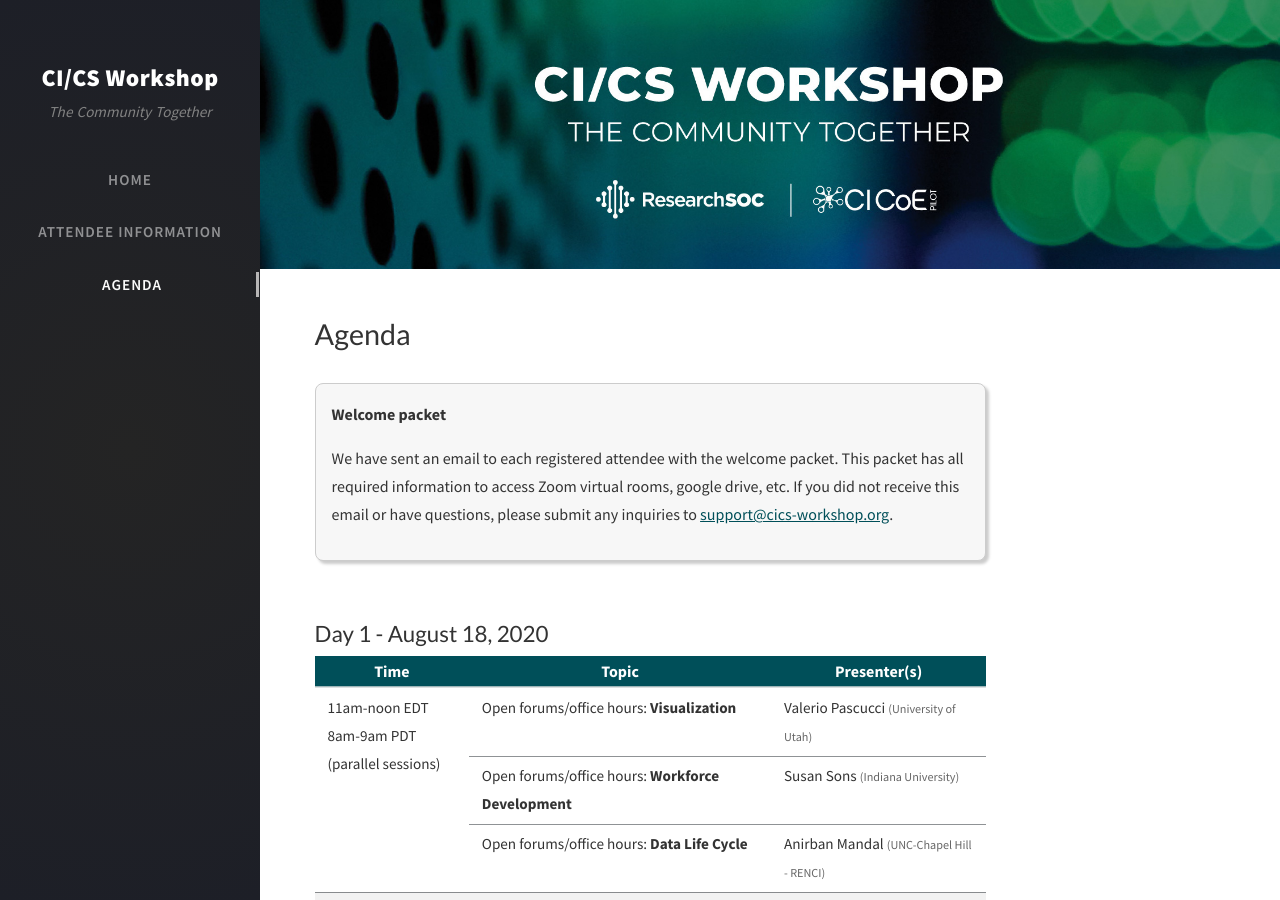
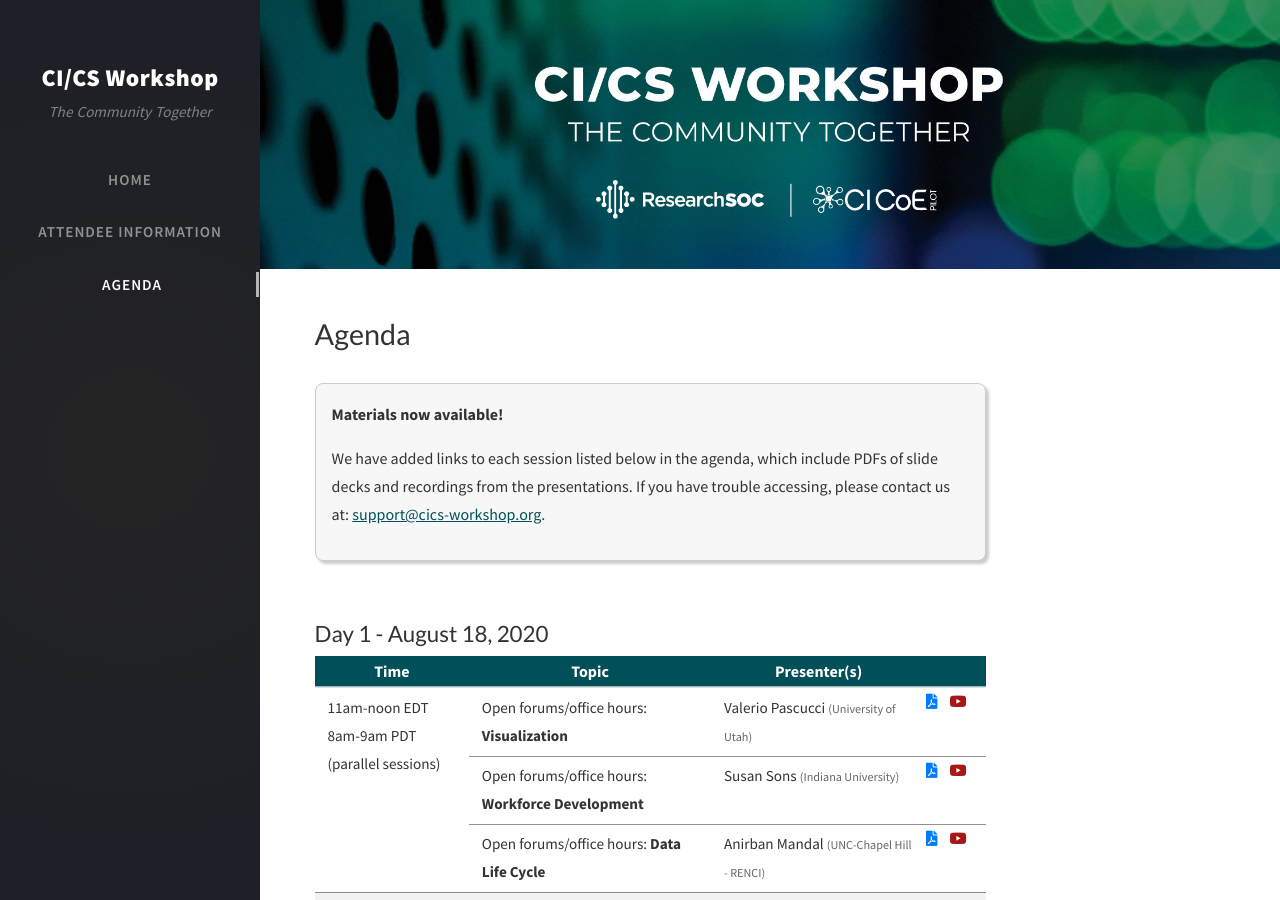
Before and after one commit to cics-workshop/cics-workshop.github.io, a Jekyll site: the page built from agenda.html, in a window 1280 px wide and 900 px high. Built offline with Jekyll 4.4.1, drawn with Linux system fonts in a browser that asks for light colours; nearby versions of some CDN libraries; comment, search, counter and statistics services are not loaded.

Commit message:
adding videos

```diff
--- a/agenda.html
+++ b/agenda.html
@@ -8,11 +8,11 @@ permalink: /agenda/
 
 <div class="col-12 col-lg-12 col-xl-12"
      style="margin: auto; margin-top: 2em; text-align: left; background-color: #f7f7f7; border: 1px solid #ccc; padding: 1em; border-radius: 0.5em; box-shadow: #ccc 3px 3px 3px">
-    <p><strong>Welcome packet</strong></p>
+    <p><strong>Materials now available!</strong></p>
     <p>
-        We have sent an email to each registered attendee with the welcome packet. This packet has all required
-        information to access Zoom virtual rooms, google drive, etc. If you did not receive this email or have
-        questions, please submit any inquiries to
+        We have added links to each session listed below in the agenda, which include
+        PDFs of slide decks and recordings from the presentations. If you have trouble
+        accessing, please contact us at:
         <a href="mailto:support@cics-workshop.org" style="color: #004F59; text-decoration: underline">
             support@cics-workshop.org</a>.
     </p>
@@ -26,40 +26,88 @@ permalink: /agenda/
     <th style="width: 23%">Time</th>
     <th>Topic</th>
     <th style="width: 32%">Presenter(s)</th>
+    <th style="width: 60px"></th>
     </thead>
     <tbody>
     <tr style="background-color: #fff">
         <td rowspan="3">11am-noon EDT <br/> 8am-9am PDT <br/> (parallel sessions)</td>
         <td>Open forums/office hours: <strong>Visualization</strong></td>
         <td>Valerio Pascucci <span class="inst">(University of Utah)</span></td>
+        <td style="margin: 0; padding: 0">
+            <a href="" target="_blank">
+                <i class="fas fa-file-pdf"></i>
+            </a>
+            &nbsp;&nbsp;
+            <a href="https://youtu.be/_sm8nTbODXg" target="_blank" style="color: #a61717">
+                <i class="fab fa-youtube"></i>
+            </a>
+        </td>
     </tr>
     <tr style="background-color: #fff">
         <td>Open forums/office hours: <strong>Workforce Development</strong></td>
         <td>Susan Sons <span class="inst">(Indiana University)</span></td>
+        <td style="margin: 0; padding: 0">
+            <a href="" target="_blank">
+                <i class="fas fa-file-pdf"></i>
+            </a>
+            &nbsp;&nbsp;
+            <a href="https://youtu.be/-CbWKxx3RbU" target="_blank" style="color: #a61717">
+                <i class="fab fa-youtube"></i>
+            </a>
+        </td>
     </tr>
     <tr style="background-color: #fff">
         <td>Open forums/office hours: <strong>Data Life Cycle</strong></td>
         <td>Anirban Mandal <span class="inst">(UNC-Chapel Hill - RENCI)</span></td>
+        <td style="margin: 0; padding: 0">
+            <a href="" target="_blank">
+                <i class="fas fa-file-pdf"></i>
+            </a>
+            &nbsp;&nbsp;
+            <a href="https://youtu.be/-T7JBqHu8_w" target="_blank" style="color: #a61717">
+                <i class="fab fa-youtube"></i>
+            </a>
+        </td>
     </tr>
     <tr style="background-color: #f2f2f2">
         <td>Noon-1pm EDT <br/> 9am-10am PDT</td>
         <td>Lunch break</td>
+        <td></td>
         <td></td>
     </tr>
     <tr style="background-color: #fff">
         <td>1pm-2pm EDT <br/> 10am-11am PDT</td>
         <td>Welcome and introductions</td>
         <td>Susan Sons <span class="inst">(Indiana University)</span></td>
+        <td style="margin: 0; padding: 0">
+            <a href="" target="_blank">
+                <i class="fas fa-file-pdf"></i>
+            </a>
+            &nbsp;&nbsp;
+            <a href="https://youtu.be/dPihcelG-hE" target="_blank" style="color: #a61717">
+                <i class="fab fa-youtube"></i>
+            </a>
+        </td>
     </tr>
     <tr style="background-color: #f2f2f2">
         <td>2pm-2:30pm EDT <br/> 11am-11:30am PDT</td>
         <td>Break</td>
+        <td></td>
         <td></td>
     </tr>
     <tr style="background-color: #e8f4ea">
         <td>2:30pm-3:30pm EDT <br/> 11:30am-12:30pm PDT</td>
         <td><strong>Track 1A:</strong> Patching patch management: Fixes and tools for the understaffed</td>
         <td>Josh Drake <span class="inst">(Indiana University)</span></td>
+        <td style="margin: 0; padding: 0">
+            <a href="https://youtu.be/shcRiNN2F54" target="_blank">
+                <i class="fas fa-file-pdf"></i>
+            </a>
+            &nbsp;&nbsp;
+            <a href="" target="_blank" style="color: #a61717">
+                <i class="fab fa-youtube"></i>
+            </a>
+        </td>
     </tr>
     <tr style="background-color: #cfe2f3">
         <td>2:30pm-3:30pm EDT <br/> 11:30am-12:30pm PDT</td>
@@ -67,10 +115,20 @@ permalink: /agenda/
             Program
         </td>
         <td>Daniel Lapine <span class="inst">(University of Illinois at Champaign-Urbana)</span></td>
+        <td style="margin: 0; padding: 0">
+            <a href="" target="_blank">
+                <i class="fas fa-file-pdf"></i>
+            </a>
+            &nbsp;&nbsp;
+            <a href="https://youtu.be/IcJu2JE3QCI" target="_blank" style="color: #a61717">
+                <i class="fab fa-youtube"></i>
+            </a>
+        </td>
     </tr>
     <tr style="background-color: #f2f2f2">
         <td>3:30pm-4pm EDT <br/> 12:30pm-1pm PDT</td>
         <td>Break</td>
+        <td></td>
         <td></td>
     </tr>
     <tr style="background-color: #e8f4ea">
@@ -80,11 +138,29 @@ permalink: /agenda/
         <td>Valerio Pascucci, Steve Petruzza, and Giorgio Scorzelli
             <span class="inst">(University of Utah)</span>
         </td>
+        <td style="margin: 0; padding: 0">
+            <a href="" target="_blank">
+                <i class="fas fa-file-pdf"></i>
+            </a>
+            &nbsp;&nbsp;
+            <a href="https://youtu.be/LCd2j4kYobA" target="_blank" style="color: #a61717">
+                <i class="fab fa-youtube"></i>
+            </a>
+        </td>
     </tr>
     <tr style="background-color: #cfe2f3">
         <td>4pm-5pm EDT <br/> 1pm-2pm PDT</td>
         <td><strong>Track 2B:</strong> What is FAIR for research data?</td>
         <td>Charles Vardeman <span class="inst">(University of Notre Dame)</span></td>
+        <td style="margin: 0; padding: 0">
+            <a href="" target="_blank">
+                <i class="fas fa-file-pdf"></i>
+            </a>
+            &nbsp;&nbsp;
+            <a href="https://youtu.be/UzWKXkn8GsE" target="_blank" style="color: #a61717">
+                <i class="fab fa-youtube"></i>
+            </a>
+        </td>
     </tr>
     </tbody>
 </table>
@@ -108,8 +184,7 @@ permalink: /agenda/
             8am-1pm PDT
         </td>
         <td>Log analysis workshop. This workshop walks participants through the security log analysis lifecycle.</td>
-        <td>Mark Krenz and Ishan Abhinit <span class="inst">(Indiana University)</span>
-        </td>
+        <td>Mark Krenz and Ishan Abhinit <span class="inst">(Indiana University)</span></td>
     </tr>
     </tbody>
 </table>
@@ -124,32 +199,79 @@ permalink: /agenda/
     <th style="width: 23%">Time</th>
     <th>Topic</th>
     <th style="width: 30%">Presenter(s)</th>
+    <th style="width: 60px"></th>
     </thead>
     <tbody>
     <tr style="background-color: #fff">
         <td rowspan="5">11am-noon EDT <br/> 8am-9am PDT <br/> (parallel sessions)</td>
         <td>Open forums/office hours: <strong>Patch management</strong></td>
         <td>Josh Drake <span class="inst">(Indiana University)</span></td>
+        <td style="margin: 0; padding: 0">
+            <a href="" target="_blank">
+                <i class="fas fa-file-pdf"></i>
+            </a>
+            &nbsp;&nbsp;
+            <a href="https://youtu.be/11zmK7AUwns" target="_blank" style="color: #a61717">
+                <i class="fab fa-youtube"></i>
+            </a>
+        </td>
     </tr>
     <tr style="background-color: #fff">
         <td>Open forums/office hours: <strong>FAIR data</strong></td>
         <td>Charles Vardeman <span class="inst">(University Notre Dame)</span></td>
+        <td style="margin: 0; padding: 0">
+            <a href="" target="_blank">
+                <i class="fas fa-file-pdf"></i>
+            </a>
+            &nbsp;&nbsp;
+            <a href="https://youtu.be/xKuEIU8BB2s" target="_blank" style="color: #a61717">
+                <i class="fab fa-youtube"></i>
+            </a>
+        </td>
     </tr>
     <tr style="background-color: #fff">
         <td>Open forums/office hours: <strong>Cloud migration</strong></td>
         <td>Rob Ricci <span class="inst">(University of Utah)</span></td>
+        <td style="margin: 0; padding: 0">
+            <a href="" target="_blank">
+                <i class="fas fa-file-pdf"></i>
+            </a>
+            &nbsp;&nbsp;
+            <a href="https://youtu.be/PFPQpUIfHO0" target="_blank" style="color: #a61717">
+                <i class="fab fa-youtube"></i>
+            </a>
+        </td>
     </tr>
     <tr style="background-color: #fff">
         <td>Open forums/office hours: <strong>ConOps</strong></td>
         <td>Rafael Ferreira da Silva <span class="inst">(University of Southern California)</span></td>
+        <td style="margin: 0; padding: 0">
+            <a href="" target="_blank">
+                <i class="fas fa-file-pdf"></i>
+            </a>
+            &nbsp;&nbsp;
+            <a href="https://youtu.be/UmupWkB417U" target="_blank" style="color: #a61717">
+                <i class="fab fa-youtube"></i>
+            </a>
+        </td>
     </tr>
     <tr style="background-color: #fff">
         <td>Open forums/office hours: <strong>Workflows</strong></td>
         <td>Mats Rynge <span class="inst">(University of Southern California)</span></td>
+        <td style="margin: 0; padding: 0">
+            <a href="" target="_blank">
+                <i class="fas fa-file-pdf"></i>
+            </a>
+            &nbsp;&nbsp;
+            <a href="https://youtu.be/JKjvUEgx2c4" target="_blank" style="color: #a61717">
+                <i class="fab fa-youtube"></i>
+            </a>
+        </td>
     </tr>
     <tr style="background-color: #f2f2f2">
         <td>Noon-1pm EDT <br/> 9am-10am PDT</td>
         <td>Lunch break</td>
+        <td></td>
         <td></td>
     </tr>
     <tr style="background-color: #fff">
@@ -161,10 +283,20 @@ permalink: /agenda/
             <span class="inst">(Indiana University)</span><br/>Benedikt Riedel
             <span class="inst">(University of Wisconsin)</span>
         </td>
+        <td style="margin: 0; padding: 0">
+            <a href="" target="_blank">
+                <i class="fas fa-file-pdf"></i>
+            </a>
+            &nbsp;&nbsp;
+            <a href="https://youtu.be/xzUj4ezcFxs" target="_blank" style="color: #a61717">
+                <i class="fab fa-youtube"></i>
+            </a>
+        </td>
     </tr>
     <tr style="background-color: #f2f2f2">
         <td>2pm-2:30pm EDT <br/> 11am-11:30am PDT</td>
         <td>Break</td>
+        <td></td>
         <td></td>
     </tr>
     <tr style="background-color: #e8f4ea">
@@ -172,21 +304,49 @@ permalink: /agenda/
         <td><strong>Track 1:</strong> End-to-end workflow execution and monitoring & NEON/Pachyderm</td>
         <td>Ryan Tanaka <span class="inst">(University of Southern California)</span>
             and Steve Jacobs <span class="inst">(Battelle Memorial Institute)</span></td>
+        <td style="margin: 0; padding: 0">
+            <a href="" target="_blank">
+                <i class="fas fa-file-pdf"></i>
+            </a>
+            &nbsp;&nbsp;
+            <a href="https://youtu.be/ZkzELR_4LFQ" target="_blank" style="color: #a61717">
+                <i class="fab fa-youtube"></i>
+            </a>
+        </td>
     </tr>
     <tr style="background-color: #cfe2f3">
         <td>2:30pm-3:30pm EDT <br/> 11:30am-12:30pm PDT</td>
         <td><strong>Track 2:</strong> How to devise a network monitoring strategy</td>
         <td>Mark Krenz and Scott Orr <span class="inst">(Indiana University)</span></td>
+        <td style="margin: 0; padding: 0">
+            <a href="" target="_blank">
+                <i class="fas fa-file-pdf"></i>
+            </a>
+            &nbsp;&nbsp;
+            <a href="https://youtu.be/eVhO8JRcHas" target="_blank" style="color: #a61717">
+                <i class="fab fa-youtube"></i>
+            </a>
+        </td>
     </tr>
     <tr style="background-color: #f2f2f2">
         <td>3:30pm-3:40pm EDT <br/> 12:30pm-12:40pm PDT</td>
         <td>10 min Break</td>
+        <td></td>
         <td></td>
     </tr>
     <tr style="background-color: #fff">
         <td>3:40pm-4:30pm EDT <br/> 12:40pm-1:30pm PDT</td>
         <td>Closing thoughts and next steps; moving forward together</td>
         <td>Ewa Deelman <span class="inst">(University of Southern California)</span></td>
+        <td style="margin: 0; padding: 0">
+            <a href="" target="_blank">
+                <i class="fas fa-file-pdf"></i>
+            </a>
+            &nbsp;&nbsp;
+            <a href="https://youtu.be/PN8UW64mZY4" target="_blank" style="color: #a61717">
+                <i class="fab fa-youtube"></i>
+            </a>
+        </td>
     </tr>
     </tbody>
 </table>
```
